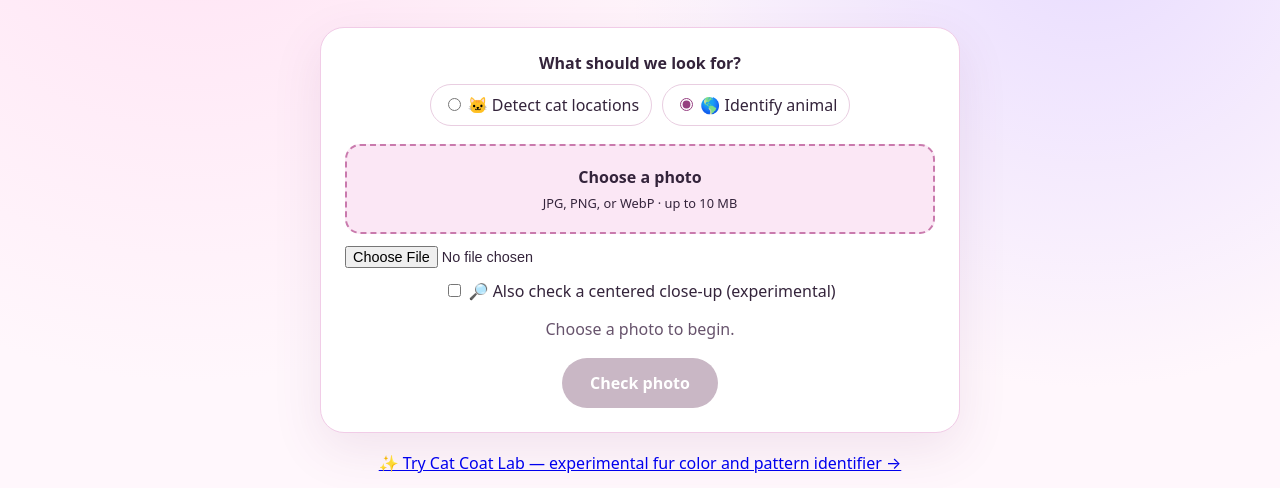
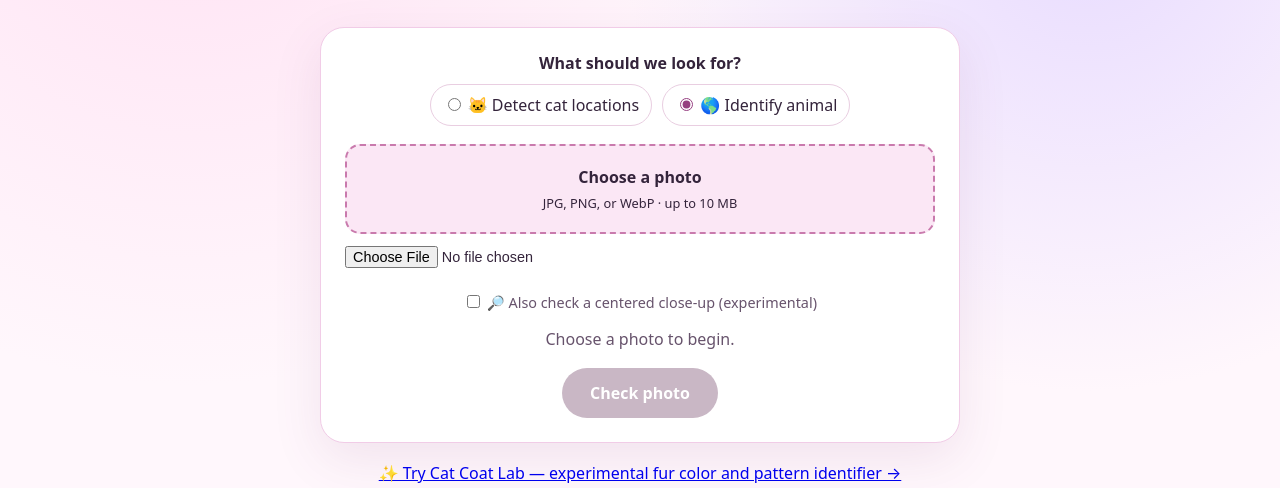
Before and after one commit to maplewashere00/little-animal-identifier, a plain HTML site: page index.html in a window 1280 px wide. Shown: the part 264-752 px from the top of the page. Drawn offline with Linux system fonts and the light colour scheme.

Commit message:
style: make optional close-up toggle accessible

```diff
--- a/style.css
+++ b/style.css
@@ -30,3 +30,5 @@ button:not(:disabled):hover { background: #792b64; }
 .disclaimer { font-size: .82rem; color: #705a71; }
 .note, footer { color: #745e76; font-size: .85rem; line-height: 1.6; }
 footer { margin-top: 28px; }
+.focus-option { display: block; margin: 12px auto; color: #67536c; font-size: .9rem; cursor: pointer; }
+.focus-option input { accent-color: #963f80; }
```
